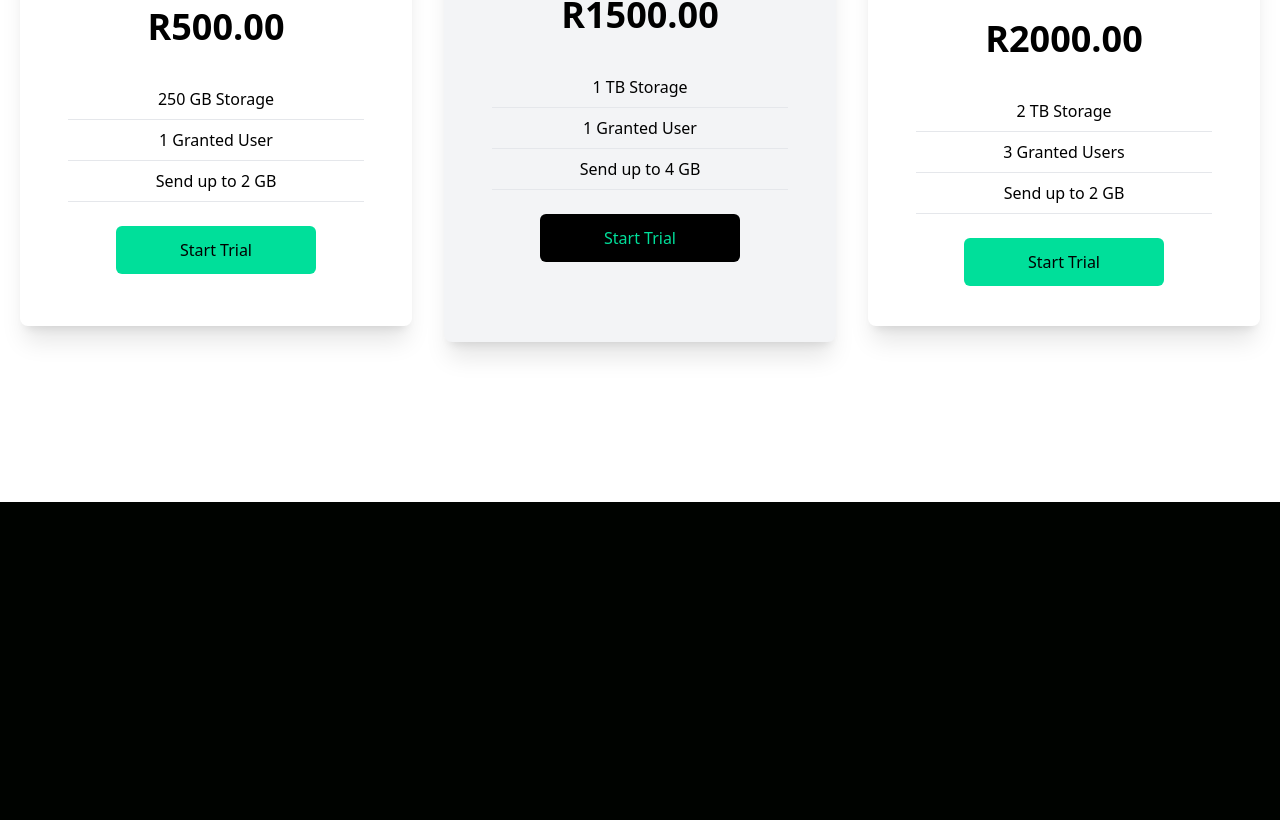
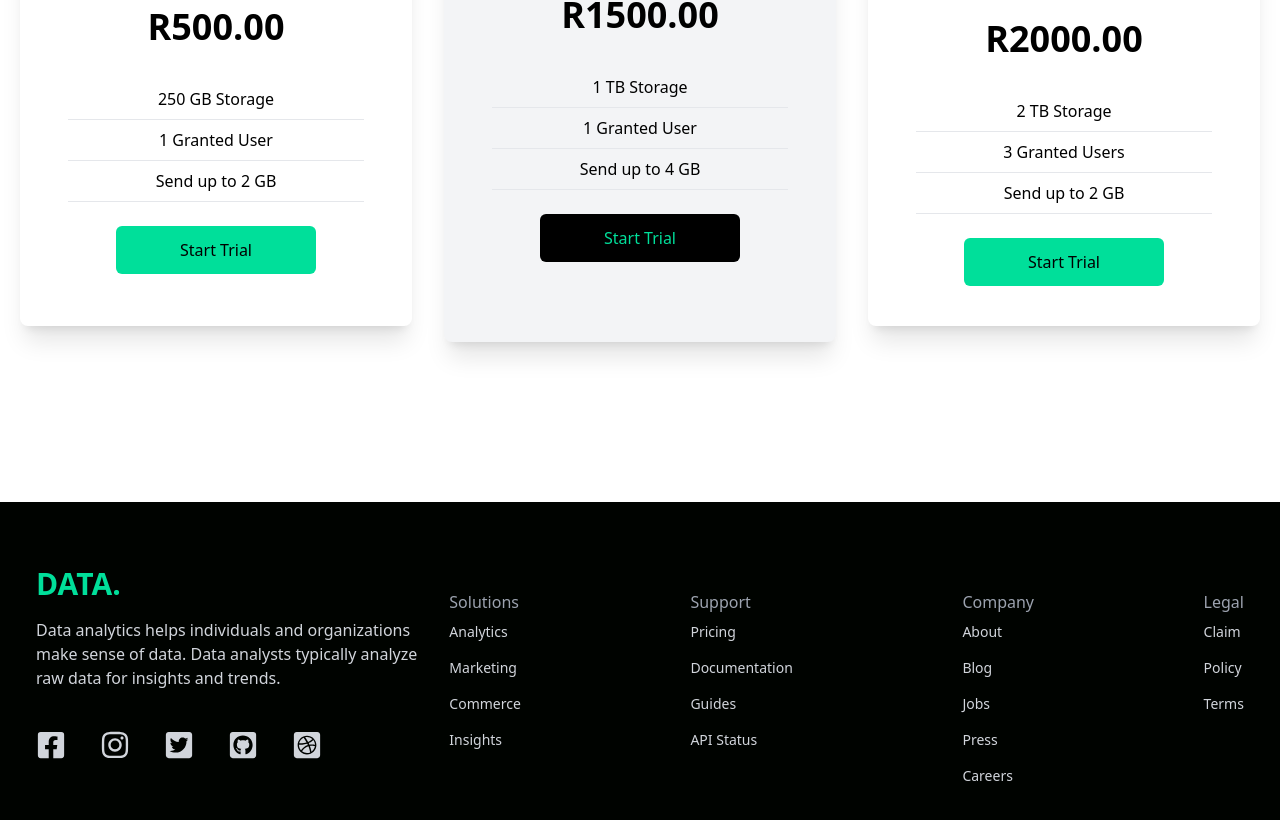
Before and after one commit to bkarabo754/Data-Finance-Website, a React (Vite) app: page / in a window 1280 px wide. Shown: the part 1972-2792 px from the top of the page. Before the commit the page ends 2474 px from the top, so only its background shows below. Built offline with nearby package versions, Linux system fonts and the light colour scheme.

Commit message:
Footer Section

```diff
--- a/src/App.jsx
+++ b/src/App.jsx
@@ -1,6 +1,7 @@
 import React from 'react'
 import Analytics from './components/Analytics'
 import Cards from './components/Cards'
+import Footer from './components/Footer'
 import Hero from './components/Hero'
 import Navbar from './components/Navbar'
 import Newsletter from './components/Newsletter'
@@ -14,6 +15,7 @@
       <Analytics />
       <Newsletter />
       <Cards />
+      <Footer />
     </div>
   )
 }
--- /dev/null
+++ b/src/components/Footer.jsx
@@ -0,0 +1,60 @@
+import React from 'react'
+import { FaDribbbleSquare, FaFacebookSquare, FaGithubSquare, FaInstagram, FaTwitterSquare, } from 'react-icons/fa'
+
+const Footer = () => {
+  return (
+    <div className="max-w-[1240px] mx-auto py-16 px-4 grid lg:grid-cols-3 gap-8 text-gray-300">
+        <div>
+        <h1 className='w-full text-3xl font-bold text-[#00df9a]'>DATA.</h1>
+        <p className='py-4'>Data analytics helps individuals and organizations make sense of data. Data analysts typically analyze raw data for insights and trends.</p>
+        <div className='flex justify-between md:w-[75%] my-6'>
+            <FaFacebookSquare size={30} className="cursor-pointer"/>
+            <FaInstagram size={30} className="cursor-pointer"/>
+            <FaTwitterSquare size={30} className="cursor-pointer"/>
+            <FaGithubSquare size={30} className="cursor-pointer"/>
+            <FaDribbbleSquare size={30} className="cursor-pointer"/>
+        </div>
+        </div>
+        <div className="lg:col-span-2 flex justify-between mt-6">
+        <div>
+        <h6 className='font-medium text-gray-400'><span className="hover:text-[#00df9a] cursor-pointer">Solutions</span></h6>
+        <ul>
+            <li className='py-2 text-sm'>Analytics</li>
+            <li className='py-2 text-sm'>Marketing</li>
+            <li className='py-2 text-sm'>Commerce</li>
+            <li className='py-2 text-sm'>Insights</li>
+        </ul>
+    </div>
+    <div>
+        <h6 className='font-medium text-gray-400'><span className="hover:text-[#00df9a] cursor-pointer">Support</span></h6>
+        <ul>
+            <li className='py-2 text-sm'>Pricing</li>
+            <li className='py-2 text-sm'>Documentation</li>
+            <li className='py-2 text-sm'>Guides</li>
+            <li className='py-2 text-sm'>API Status</li>
+        </ul>
+    </div>
+    <div>
+        <h6 className='font-medium text-gray-400'><span className="hover:text-[#00df9a] cursor-pointer">Company</span></h6>
+        <ul>
+            <li className='py-2 text-sm'>About</li>
+            <li className='py-2 text-sm'>Blog</li>
+            <li className='py-2 text-sm'>Jobs</li>
+            <li className='py-2 text-sm'>Press</li>
+            <li className='py-2 text-sm'>Careers</li>
+        </ul>
+    </div>
+    <div>
+        <h6 className='font-medium text-gray-400'><span className="hover:text-[#00df9a] cursor-pointer">Legal</span></h6>
+        <ul>
+            <li className='py-2 text-sm'>Claim</li>
+            <li className='py-2 text-sm'>Policy</li>
+            <li className='py-2 text-sm'>Terms</li>
+        </ul>
+    </div>
+      </div>
+    </div>
+  );
+};
+
+export default Footer;
--- a/src/components/Navbar.jsx
+++ b/src/components/Navbar.jsx
@@ -10,7 +10,7 @@
 
   return (
     <div className='flex justify-between items-center h-24 max-w-[1240px] mx-auto px-4 text-white'>
-      <h1 className='w-full text-3xl font-bold text-[#00df9a]'>REACT.</h1>
+      <h1 className='w-full text-3xl font-bold text-[#00df9a]'>DATA.</h1>
       <ul className='hidden md:flex'>
         <li className='p-4 cursor-pointer hover:text-[#00df9a]'>Home</li>
         <li className='p-4 cursor-pointer hover:text-[#00df9a]'>Company</li>
@@ -22,7 +22,7 @@
           {nav ? <AiOutlineClose size={20}/> : <AiOutlineMenu size={20} />}
       </div>
       <ul className={nav ? 'fixed left-0 top-0 w-[60%] h-full border-r border-r-gray-900 bg-[#000300] ease-in-out duration-500' : 'ease-in-out duration-500 fixed left-[-100%]'}>
-        <h1 className='w-full text-3xl font-bold text-[#00df9a] m-4'>REACT.</h1>
+        <h1 className='w-full text-3xl font-bold text-[#00df9a] m-4 cursor-pointer'>DATA.</h1>
           <li className='p-4 border-b border-gray-600'>Home</li>
           <li className='p-4 border-b border-gray-600'>Company</li>
           <li className='p-4 border-b border-gray-600'>Resources</li>
```
